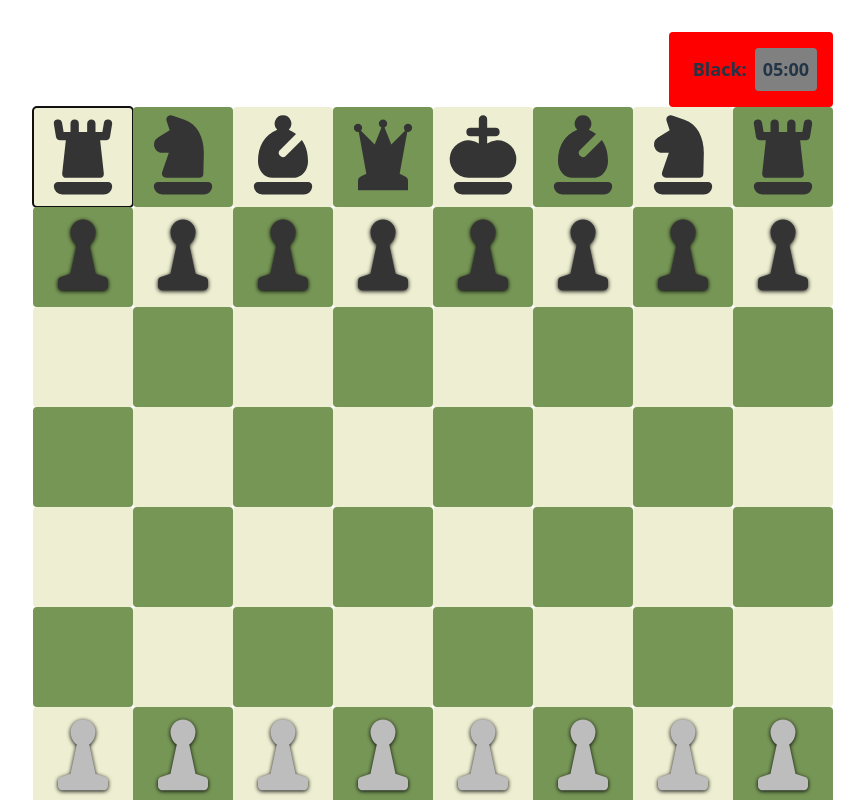
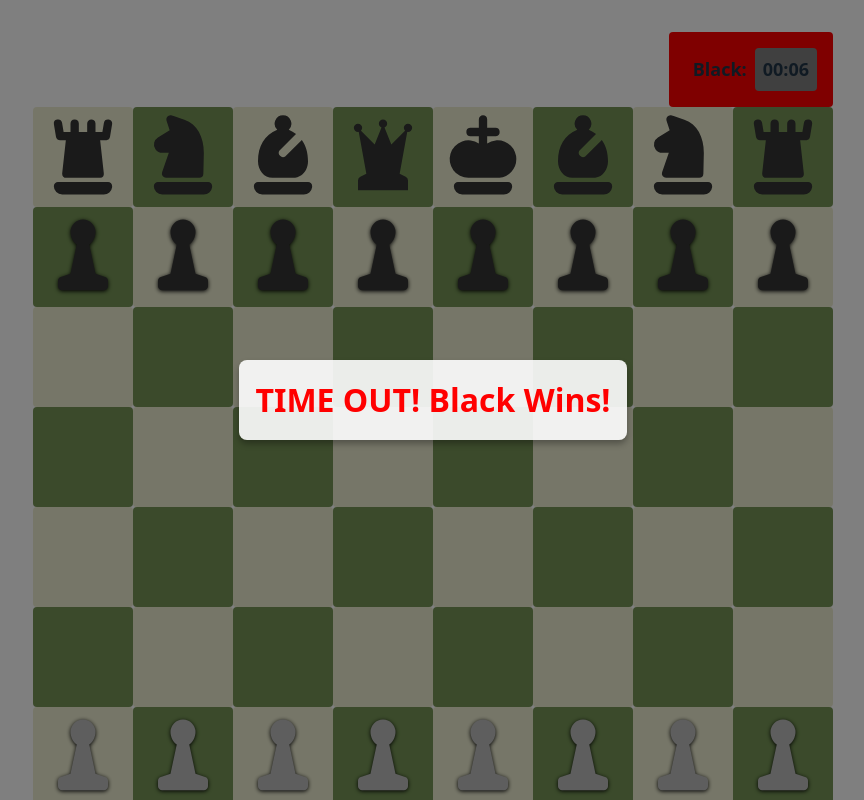
Before and after one commit to Ads4331X/chess, a React app: page / in a window 1280 px wide. Both pictures are taken after a click on the button 290 px from the left and 157 px from the top of the page. Shown: the top 800 px of the page, without its empty margins (207-1071 px from the left). Built offline with nearby package versions, Linux system fonts and the light colour scheme; the HTML template or start-up script is replaced by a standard one.

Commit message:
final v1 test 1

```diff
--- a/src/components/uiboard.jsx
+++ b/src/components/uiboard.jsx
@@ -13,6 +13,8 @@ import { Queen } from "../logic/queen";
 import { Bishiop } from "../logic/bishop";
 import Rook from "../logic/rook";
 import Knight from "../logic/knight";
+
+import Modal from "@mui/material/Modal";
 
 const blackColor = "#343434ff";
 const whiteColor = "#BDBDBD";
@@ -36,7 +38,7 @@ export default function UIBoard() {
   const [movablePaths, setMovablePath] = useState([]);
   const [selectedPiece, setSelectedPiece] = useState(null);
 
-  const timeLimit = 5 * 60; // 5 minutes in seconds
+  const timeLimit = 0.1 * 60; // 5 minutes in seconds
   const [whiteRemaining, setWhiteRemaining] = useState(timeLimit);
   const [blackRemaining, setBlackRemaining] = useState(timeLimit);
   const [currentTurn, setCurrentTurn] = useState(
@@ -45,17 +47,32 @@ export default function UIBoard() {
   const [isRunning, setIsRunning] = useState(true);
   const [gameOver, setGameOver] = useState(false);
   const [promotionUI, setPromotionUI] = useState(null);
+  const [checkStatus, setCheckStatus] = useState("");
 
   let promotionColor = currentTurn === "w" ? "white" : "black";
 
-  // to stop the game when its over
+  // Check for check/checkmate after each move
   useEffect(() => {
-    if (whiteRemaining <= 0 || blackRemaining <= 0) setGameOver(true);
+    if (gameBoard.board.__board__.isCheckmate(currentTurn)) {
+      setCheckStatus("CHECKMATE!");
+      setGameOver(true);
+    } else if (gameBoard.board.__board__.isInCheck(currentTurn)) {
+      setCheckStatus("CHECK");
+    } else {
+      setCheckStatus("");
+    }
+  }, [currentTurn, gameBoard]);
+
+  // Stop the game when time runs out
+  useEffect(() => {
+    if (whiteRemaining <= 0 || blackRemaining <= 0) {
+      setGameOver(true);
+    }
   }, [whiteRemaining, blackRemaining]);
 
   // Tick timer every second
   useEffect(() => {
-    if (!isRunning) return;
+    if (!isRunning || gameOver) return;
 
     const timer = setInterval(() => {
       if (currentTurn === "w") {
@@ -66,7 +83,7 @@ export default function UIBoard() {
     }, 1000);
 
     return () => clearInterval(timer);
-  }, [currentTurn, isRunning]);
+  }, [currentTurn, isRunning, gameOver]);
 
   useEffect(() => {
     setPromotionUI(gameBoard.board.__board__.pendingPromotion);
@@ -82,13 +99,39 @@ export default function UIBoard() {
       if (!gameBoard.board.__board__.isTurn(clickedPiece.color)) return;
 
       setSelectedPiece(clickedPiece);
-      setMovablePath(clickedPiece.show());
+
+      // Filter out illegal moves that would leave king in check
+      const allPaths = clickedPiece.show();
+      const legalPaths = allPaths.filter(([toRow, toCol]) =>
+        gameBoard.board.__board__.isLegalMove(
+          clickedPiece,
+          clickedPiece.row,
+          clickedPiece.col,
+          toRow,
+          toCol,
+        ),
+      );
+
+      setMovablePath(legalPaths);
       return;
     }
 
     if (clickedPiece && clickedPiece.color === selectedPiece.color) {
       setSelectedPiece(clickedPiece);
-      setMovablePath(clickedPiece.show());
+
+      // Filter out illegal moves that would leave king in check
+      const allPaths = clickedPiece.show();
+      const legalPaths = allPaths.filter(([toRow, toCol]) =>
+        gameBoard.board.__board__.isLegalMove(
+          clickedPiece,
+          clickedPiece.row,
+          clickedPiece.col,
+          toRow,
+          toCol,
+        ),
+      );
+
+      setMovablePath(legalPaths);
       return;
     }
 
@@ -113,7 +156,13 @@ export default function UIBoard() {
     dayjs().startOf("day").second(seconds).format("mm:ss");
 
   return (
-    <Box sx={{ display: "grid", position: "relative" }}>
+    <Box
+      sx={{
+        display: "grid",
+        position: "relative",
+      }}
+    >
+      {/* Promotion UI */}
       {promotionUI && (
         <Box
           sx={{
@@ -127,10 +176,10 @@ export default function UIBoard() {
           }}
         >
           {[
-            <ChessQueenIcon color={promotionColor} />,
-            <ChessRookFilledIcon color={promotionColor} />,
-            <ChessBishopFilledIcon color={promotionColor} />,
-            <ChessKnightFilledIcon color={promotionColor} />,
+            <ChessQueenIcon key="queen" color={promotionColor} />,
+            <ChessRookFilledIcon key="rook" color={promotionColor} />,
+            <ChessBishopFilledIcon key="bishop" color={promotionColor} />,
+            <ChessKnightFilledIcon key="knight" color={promotionColor} />,
           ].map((p, index) => (
             <Button
               key={index}
@@ -148,7 +197,7 @@ export default function UIBoard() {
                 const pieces = [Queen, Rook, Bishiop, Knight];
                 gameBoard.board.__board__.promotePawn(row, col, pieces[index]);
 
-                setCurrentTurn(gameBoard.board.__board__.turn); // read from board
+                setCurrentTurn(gameBoard.board.__board__.turn);
                 setPromotionUI(null);
               }}
             >
@@ -158,6 +207,7 @@ export default function UIBoard() {
         </Box>
       )}
 
+      {/* Black Timer */}
       <Box
         sx={{
           fontWeight: "bold",
@@ -167,7 +217,6 @@ export default function UIBoard() {
           margin: 0,
         }}
       >
-        {/** shows black timer */}
         <Box
           sx={{
             background: "red",
@@ -178,14 +227,7 @@ export default function UIBoard() {
             alignItems: "center",
           }}
         >
-          <Box
-            sx={{
-              padding: 1,
-            }}
-          >
-            {" "}
-            Black:{" "}
-          </Box>
+          <Box sx={{ padding: 1 }}>Black:</Box>
           <Box
             sx={{
               background: "gray",
@@ -198,7 +240,7 @@ export default function UIBoard() {
         </Box>
       </Box>
 
-      {/**  game board of 8x8 */}
+      {/* Chess Board */}
       {gameBoard.board.map((rows, r) => (
         <Box key={r} sx={{ display: "flex" }}>
           {rows.map((i, c) => {
@@ -222,7 +264,7 @@ export default function UIBoard() {
                   {Icon && <Icon size={100} />}
                   {movablePaths?.some(
                     ([row, col]) => row === r && col === c,
-                  ) && ( // displays the movable path of the piece as a orange dot
+                  ) && (
                     <Box
                       sx={{
                         position: "absolute",
@@ -258,7 +300,7 @@ export default function UIBoard() {
         </Box>
       ))}
 
-      {/** shows white timer */}
+      {/* White Timer */}
       <Box
         sx={{
           fontWeight: "bold",
@@ -276,15 +318,7 @@ export default function UIBoard() {
             display: "flex",
           }}
         >
-          {" "}
-          <Box
-            sx={{
-              padding: 1,
-            }}
-          >
-            {" "}
-            white:{" "}
-          </Box>
+          <Box sx={{ padding: 1 }}>white:</Box>
           <Box
             sx={{
               background: "gray",
@@ -296,13 +330,16 @@ export default function UIBoard() {
           </Box>
         </Box>
       </Box>
-      {/** displays the turn of player */}
+
+      {/* Turn Display */}
       <Box
         sx={{
           fontWeight: "bold",
           fontSize: "18px",
           marginBottom: 2,
           background: "gray",
+          padding: 1,
+          textAlign: "center",
         }}
       >
         Turn:{" "}
@@ -314,6 +351,57 @@ export default function UIBoard() {
           {currentTurn === "w" ? "White" : "Black"}
         </span>
       </Box>
+
+      {/* Check/Checkmate Status Display */}
+      {checkStatus && (
+        <Box
+          sx={{
+            fontSize: "32px",
+            fontWeight: "bold",
+            color: checkStatus === "CHECKMATE!" ? "#ff0000" : "#ff6600",
+            textAlign: "center",
+            padding: 2,
+            background: "rgba(255, 255, 255, 0.9)",
+            borderRadius: 2,
+            boxShadow: "0 4px 6px rgba(0,0,0,0.3)",
+            animation: checkStatus === "CHECK" ? "pulse 1s infinite" : "none",
+            "@keyframes pulse": {
+              "0%, 100%": { opacity: 1 },
+              "50%": { opacity: 0.7 },
+            },
+          }}
+        >
+          {checkStatus}
+        </Box>
+      )}
+
+      {/* Game Over Display */}
+      {gameOver && !checkStatus && (
+        <Modal
+          sx={{
+            display: "flex",
+            justifyContent: "center",
+            alignItems: "center",
+          }}
+          open={gameOver}
+        >
+          <Box
+            sx={{
+              fontSize: "32px",
+              fontWeight: "bold",
+              color: "#ff0000",
+              textAlign: "center",
+
+              padding: 2,
+              background: "rgba(255, 255, 255, 0.9)",
+              borderRadius: 2,
+              boxShadow: "0 4px 6px rgba(0,0,0,0.3)",
+            }}
+          >
+            TIME OUT! {whiteRemaining <= 0 ? "Black" : "White"} Wins!
+          </Box>
+        </Modal>
+      )}
     </Box>
   );
 }
--- a/src/logic/bishop.js
+++ b/src/logic/bishop.js
@@ -175,7 +175,21 @@ export class Bishiop {
 
   move(toRow, toCol) {
     this.#availablePath();
-    if (this.bishiopPathSet.has(`${toRow},${toCol}`)) {
+    const movableSet = new Set(this.bishiopPath.map(([r, c]) => `${r},${c}`));
+
+    if (movableSet.has(`${toRow},${toCol}`)) {
+      if (
+        !this.board.__board__.isLegalMove(
+          this,
+          this.row,
+          this.col,
+          toRow,
+          toCol,
+        )
+      ) {
+        return this.show();
+      }
+
       this.#move(this.row, this.col, toRow, toCol);
     }
     return this.show();
--- a/src/logic/board.js
+++ b/src/logic/board.js
@@ -59,9 +59,81 @@ export class Board {
     return this.board;
   }
 
+  isCheckmate(color) {
+    if (!this.isInCheck(color)) return false;
+
+    // Try all possible moves for this color
+    for (let r = 0; r < 8; r++) {
+      for (let c = 0; c < 8; c++) {
+        const piece = this.board[r][c];
+        if (!piece || piece.color !== color) continue;
+
+        const moves = piece.show();
+        for (let [toR, toC] of moves) {
+          // Test if this move gets out of check
+          if (this.isLegalMove(piece, r, c, toR, toC)) {
+            return false; // Found a legal move, not checkmate
+          }
+        }
+      }
+    }
+
+    return true; // No legal moves found
+  }
+
+  isInCheck(color) {
+    // Find the king
+    let kingRow, kingCol;
+    for (let r = 0; r < 8; r++) {
+      for (let c = 0; c < 8; c++) {
+        const piece = this.board[r][c];
+        if (piece && piece.type === "king" && piece.color === color) {
+          kingRow = r;
+          kingCol = c;
+          break;
+        }
+      }
+    }
+
+    const enemyColor = color === "w" ? "b" : "w";
+    return this.isSquareAttacked(kingRow, kingCol, enemyColor);
+  }
+
+  isLegalMove(piece, fromRow, fromCol, toRow, toCol) {
+    const captured = this.board[toRow][toCol];
+
+    // make move
+    this.board[fromRow][fromCol] = null;
+    this.board[toRow][toCol] = piece;
+    piece.row = toRow;
+    piece.col = toCol;
+
+    // find king
+    let kingRow, kingCol;
+    for (let r = 0; r < 8; r++) {
+      for (let c = 0; c < 8; c++) {
+        const p = this.board[r][c];
+        if (p && p.type === "king" && p.color === piece.color) {
+          kingRow = r;
+          kingCol = c;
+        }
+      }
+    }
+
+    const enemy = piece.color === "w" ? "b" : "w";
+    const illegal = this.isSquareAttacked(kingRow, kingCol, enemy);
+
+    // undo move
+    this.board[fromRow][fromCol] = piece;
+    this.board[toRow][toCol] = captured;
+    piece.row = fromRow;
+    piece.col = fromCol;
+
+    return !illegal;
+  }
+
   promotePawn(row, col, PieceClass) {
-    const pawn = this.board[row][col]; // ← Get the pawn that's currently on the promotion square
-    console.log(pawn);
+    const pawn = this.board[row][col]; // Get the pawn that's currently on the promotion square
 
     if (!pawn || pawn.type !== "pawn") {
       console.error("No pawn found for promotion at", row, col);
@@ -79,7 +151,6 @@ export class Board {
       this.board,
       pieceKey,
     );
-    console.log(pieceKey, PieceClass.name, this.board[row][col]);
 
     this.pendingPromotion = null;
     this.switchTurn();
--- a/src/logic/king.js
+++ b/src/logic/king.js
@@ -5,10 +5,10 @@ export class King {
     this.col = col;
     this.board = board;
     this.name = name;
+    this.type = "king";
     this.kingPath = [];
     this.legalMoves = [];
   }
-
   #isValid(check) {
     return check <= 7 && check >= 0;
   }
@@ -49,7 +49,7 @@ export class King {
 
   show() {
     this.#availablePaths();
-    return this.legalMoves;
+    return this.kingPath;
   }
 
   #isCheck(toRow, toCol) {}
--- a/src/logic/knight.js
+++ b/src/logic/knight.js
@@ -72,9 +72,20 @@ export default class Knight {
     const movableSet = new Set(this.knightPath.map(([r, c]) => `${r},${c}`));
 
     if (movableSet.has(`${toRow},${toCol}`)) {
+      if (
+        !this.board.__board__.isLegalMove(
+          this,
+          this.row,
+          this.col,
+          toRow,
+          toCol,
+        )
+      ) {
+        return this.show();
+      }
+
       this.#move(this.row, this.col, toRow, toCol);
     }
-
     return this.show();
   }
 }
--- a/src/logic/pawn.js
+++ b/src/logic/pawn.js
@@ -131,12 +131,24 @@ export default class Pawn {
   move(toRow, toCol) {
     this.#availablePath();
     const movableSet = new Set(this.pawnPath.map(([r, c]) => `${r},${c}`));
+
     if (movableSet.has(`${toRow},${toCol}`)) {
+      if (
+        !this.board.__board__.isLegalMove(
+          this,
+          this.row,
+          this.col,
+          toRow,
+          toCol,
+        )
+      ) {
+        return this.show();
+      }
+
       this.#move(this.row, this.col, toRow, toCol);
     }
     return this.show();
   }
-
   show() {
     this.#availablePath();
     return this.pawnPath;
--- a/src/logic/queen.js
+++ b/src/logic/queen.js
@@ -186,7 +186,21 @@ export class Queen {
 
   move(toRow, toCol) {
     this.#availablePaths();
-    if (this.queenPathSet.has(`${toRow},${toCol}`)) {
+    const movableSet = new Set(this.queenPath.map(([r, c]) => `${r},${c}`));
+
+    if (movableSet.has(`${toRow},${toCol}`)) {
+      if (
+        !this.board.__board__.isLegalMove(
+          this,
+          this.row,
+          this.col,
+          toRow,
+          toCol,
+        )
+      ) {
+        return this.show();
+      }
+
       this.#move(this.row, this.col, toRow, toCol);
     }
     return this.show();
--- a/src/logic/rook.js
+++ b/src/logic/rook.js
@@ -94,11 +94,22 @@ export default class Rook {
     return this.attackedSquares;
   }
   move(toRow, toCol) {
-    this.rookPath = [];
     this.#rookPath();
-    this.rookPathSet = new Set(this.rookPath.map(([r, c]) => `${r},${c}`));
+    const movableSet = new Set(this.rookPath.map(([r, c]) => `${r},${c}`));
 
-    if (this.rookPathSet.has(`${toRow},${toCol}`)) {
+    if (movableSet.has(`${toRow},${toCol}`)) {
+      if (
+        !this.board.__board__.isLegalMove(
+          this,
+          this.row,
+          this.col,
+          toRow,
+          toCol,
+        )
+      ) {
+        return this.show();
+      }
+
       this.#move(this.row, this.col, toRow, toCol);
     }
     return this.show();
```
